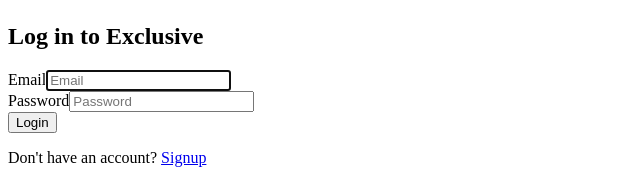
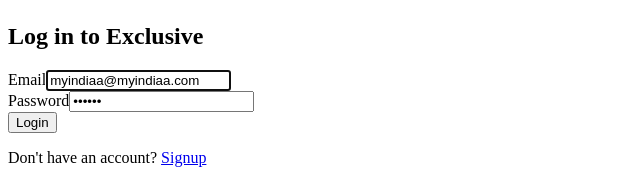
Before and after one commit to rampappula555/frontend-for-myindiaa, a React (Create React App) app: page /login in a window 1280 px wide. Shown: the part 613-782 px from the top of the page, without its empty margins (0-640 px from the left). Built offline with nearby package versions, Linux system fonts and the light colour scheme; the HTML template or start-up script is replaced by a standard one.

Commit message:
final-commit

```diff
--- a/src/components/Login/index.js
+++ b/src/components/Login/index.js
@@ -10,8 +10,8 @@
   const location = useLocation();
   const navigate = useNavigate();
   const [userDetails, setUserDetails] = useState({
-    username: location.state ? location.state : "",
-    password: "",
+    username: location.state ? location.state : "myindiaa@myindiaa.com",
+    password: "123456",
   });
   const [error, setError] = useState("");
   function handleUserDetails(event) {
```
